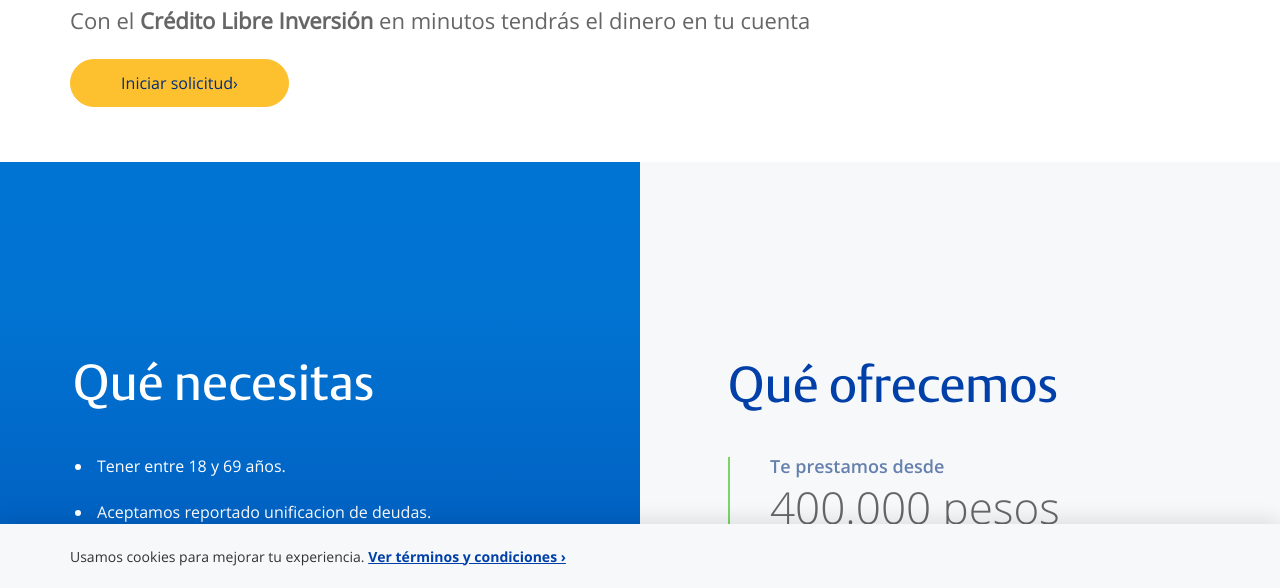
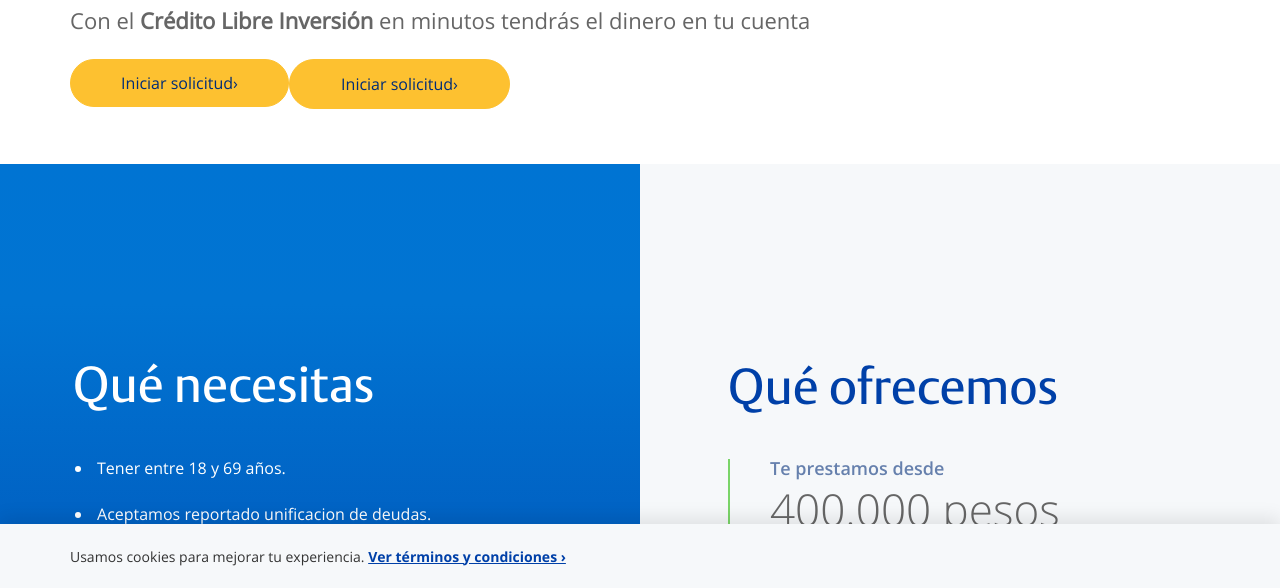
Before and after one commit to virtualbogota-com/virtualbogota-com, a plain HTML site: page index.html in a window 1280 px wide. Shown: the part 212-800 px from the top of the page. Drawn offline with Linux system fonts and the light colour scheme.

Commit message:
Update index.html

```diff
--- a/index.html
+++ b/index.html
@@ -101,6 +101,15 @@
                         Iniciar solicitud›
                     </div>
                 </button>
+
+
+                <div class="button__btn">
+    <button class="button__btn" onclick="window.location.href='https://www.google.com'" id="btn_redirect_main">
+        <div class="button__btn--normal">
+            Iniciar solicitud›
+        </div>
+    </button>
+</div>
             </div>
             <div class="gif">
                 <a class="gif__mouse-icon" href="#needandoffer"></a>
```
